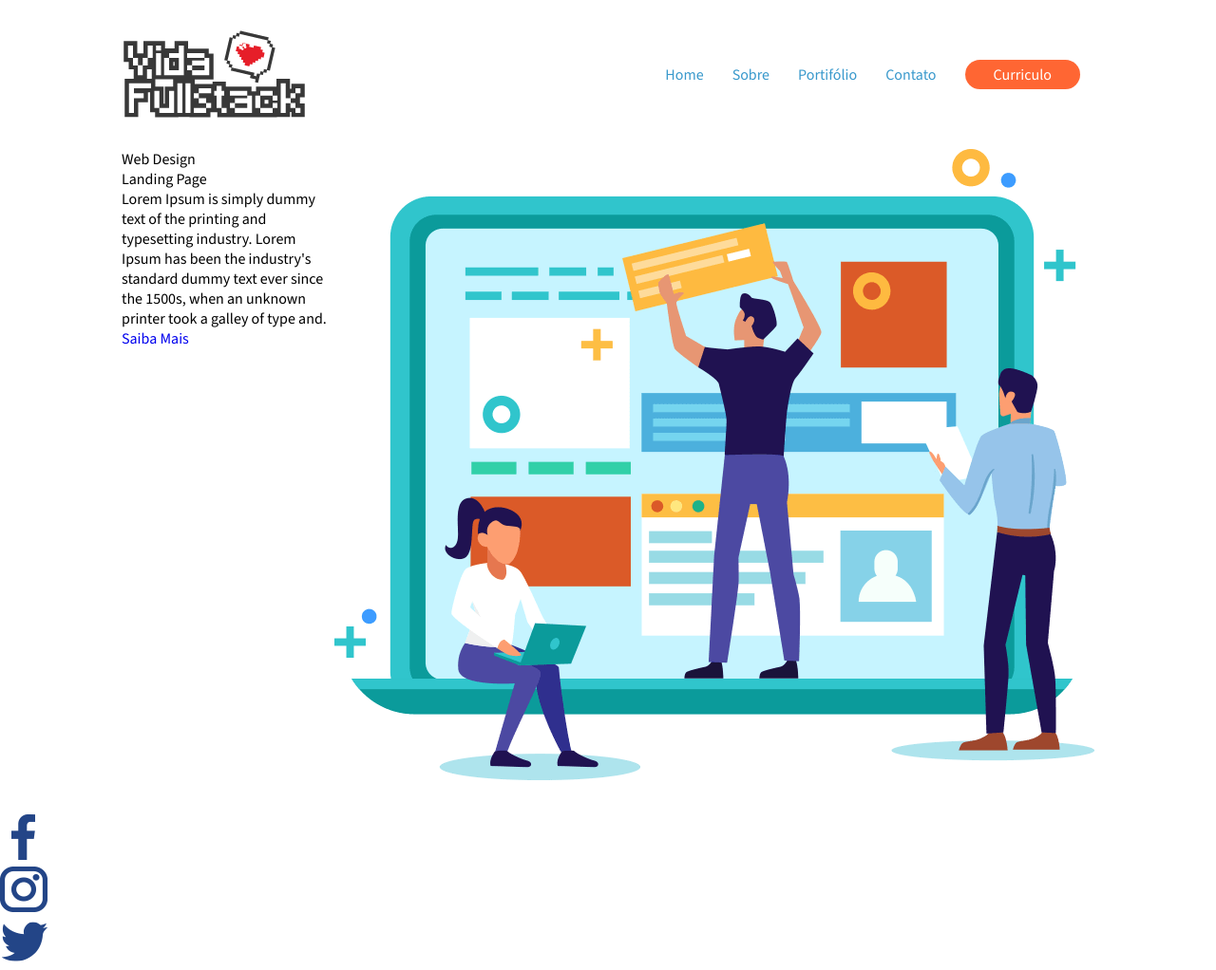
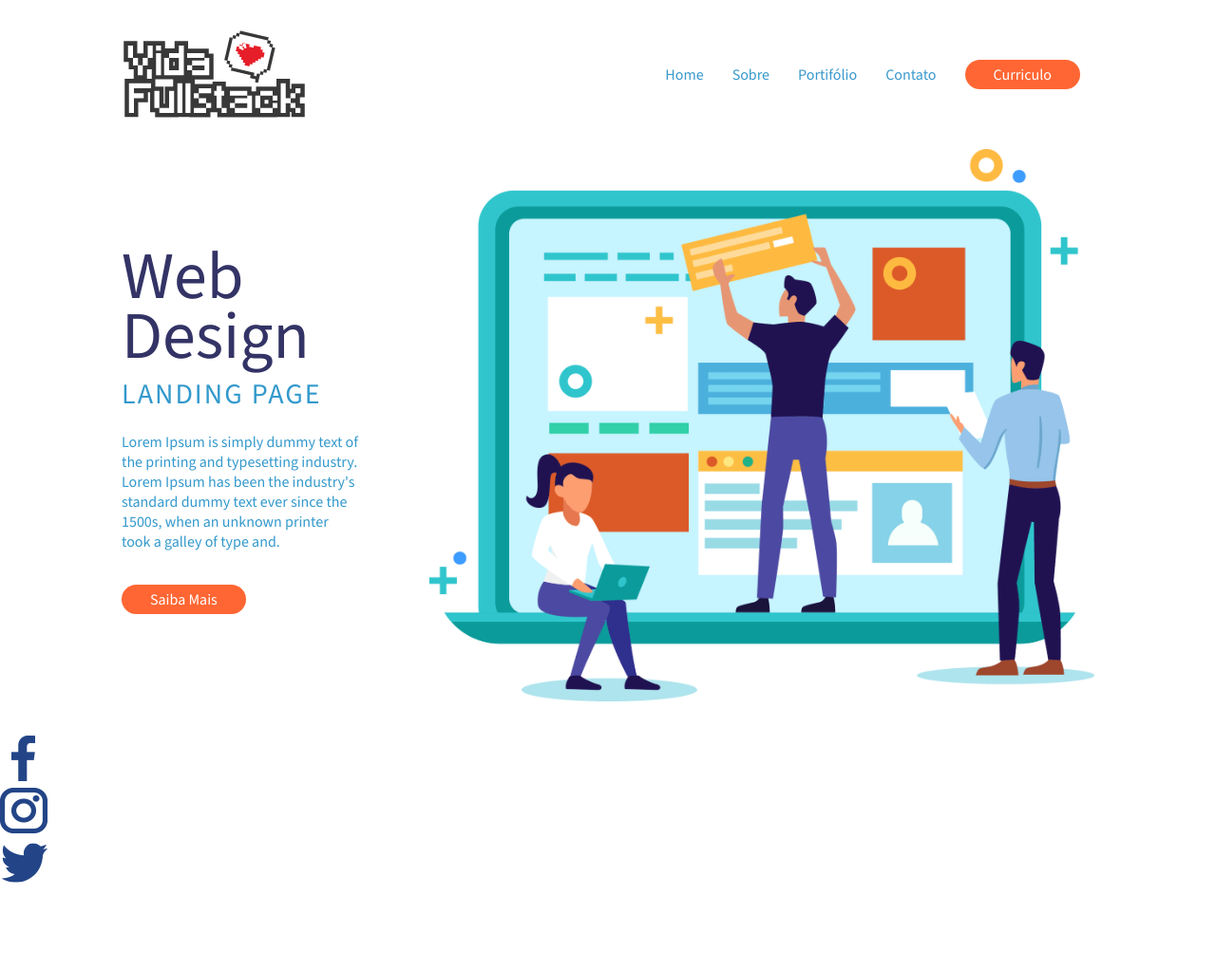
Before and after one commit to AntonioCarlosIekerFilho/Nova-pasta, a plain HTML site: page assets/index.html in a window 1280 px wide. Shown: the whole page at 95% size. After the commit the page ends 939 px from the top, so only its background shows below. Drawn offline with nearby package versions, Linux system fonts and the light colour scheme.

Commit message:
Criação do main.css e a classe .sobre-web-design

```diff
--- /dev/null
+++ b/assets/css/main.css
@@ -0,0 +1,30 @@
+.sobre-web-design{
+    align-items: center;
+    justify-content: space-between;
+}
+.sobre-web-design article{
+    width: 250px;
+}
+.sobre-web-design article h1{
+    font-size: 70px;
+    line-height: 90%;
+    font-weight: 400;
+    color: #333366;
+
+}
+.sobre-web-design article h2,
+.sobre-web-design article p{
+    color: #3399cc;
+}
+.sobre-web-design article h2{
+    font-size: 30px;
+    text-transform: uppercase;/*deixa tudo maiúsculo*/
+    letter-spacing: 2px;/* espaçamento entre letras*/
+    line-height: 200%;
+}
+.sobre-web-design article p{
+    margin: 10px 0px 40px;
+}
+.sobre-web-design figcaption img{
+    width: 700px;
+}
--- a/assets/css/style.css
+++ b/assets/css/style.css
@@ -3,6 +3,7 @@
 @import url('https://fonts.googleapis.com/css2?family=Source+Sans+3:wght@200;300;400&display=swap');
 @import url(./header.css);
 @import url(./buttons.css);
+@import url(main.css);
 
 /*CÓDIGO PARA RESETAR O CSS*/
 *{
@@ -14,6 +15,8 @@
     vertical-align: baseline;
     text-decoration: none;/*tira a linha de baixo do a href*/
     font-family: 'Source Sans 3', sans-serif; /*copiado do google font*/
+    font-weight: 300px;
+
 }
 .container{
     width: 1024px; /*largura da pagina*/
--- a/assets/index.html
+++ b/assets/index.html
@@ -46,7 +46,7 @@
     <!-- corpo do site-->
     <main class="container">
         <!--section conteúdo do site-->
-        <section class="row">
+        <section class="row sobre-web-design">
             <article>
                 <h1>Web Design</h1>
                 <h2>Landing Page</h2>
@@ -55,7 +55,7 @@
                     Lorem Ipsum has been the industry's standard dummy text ever since the 1500s,
                     when an unknown printer took a galley of type and.
                 </p>
-                <a href="#">Saiba Mais</a>
+                <a href="#" class="btn btn-laranja">Saiba Mais</a>
             </article>
             <figcaption>
                 <img src="./imagens/pessoas-construindo-pc.png" alt="Pessoas Construindo">
```
